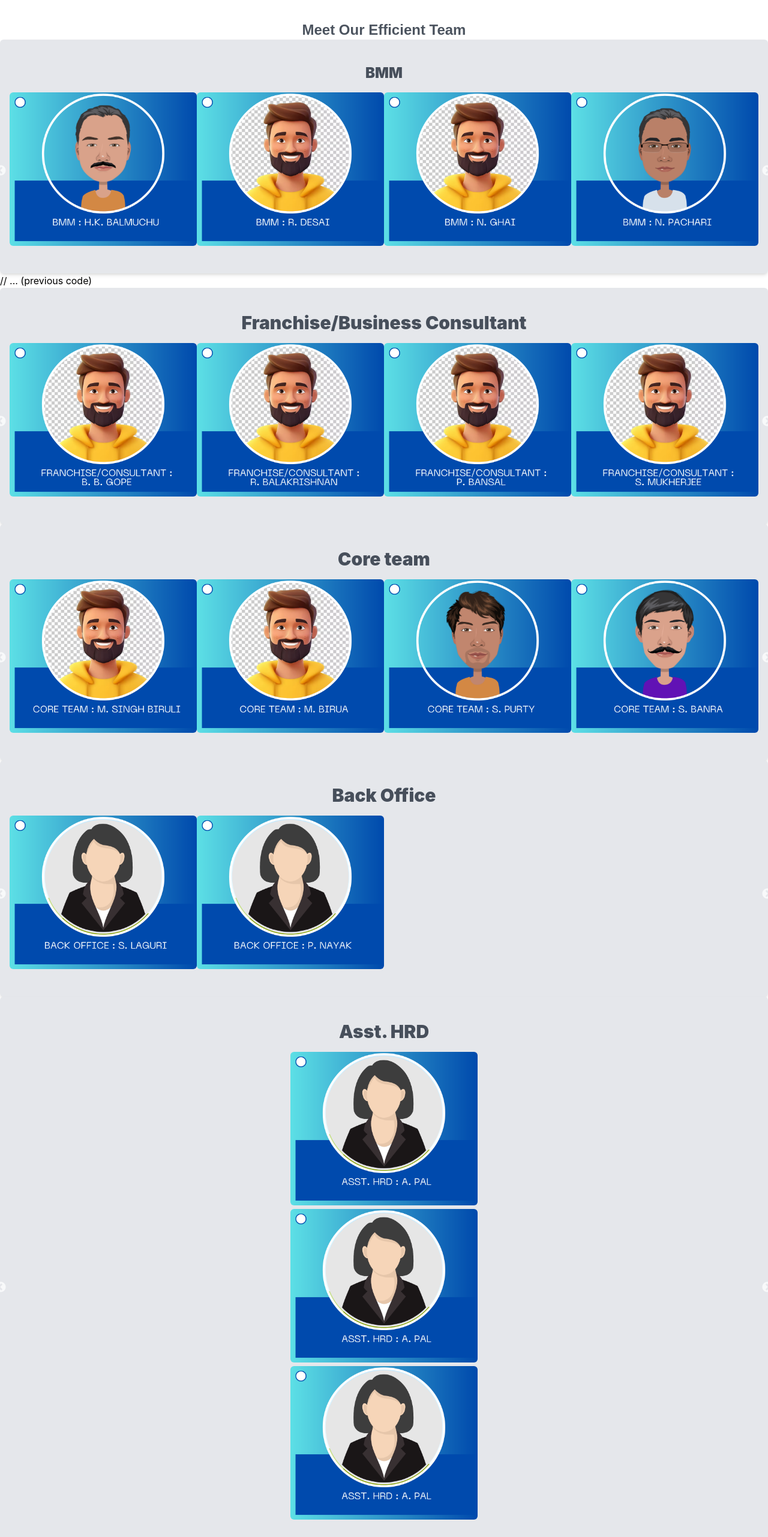
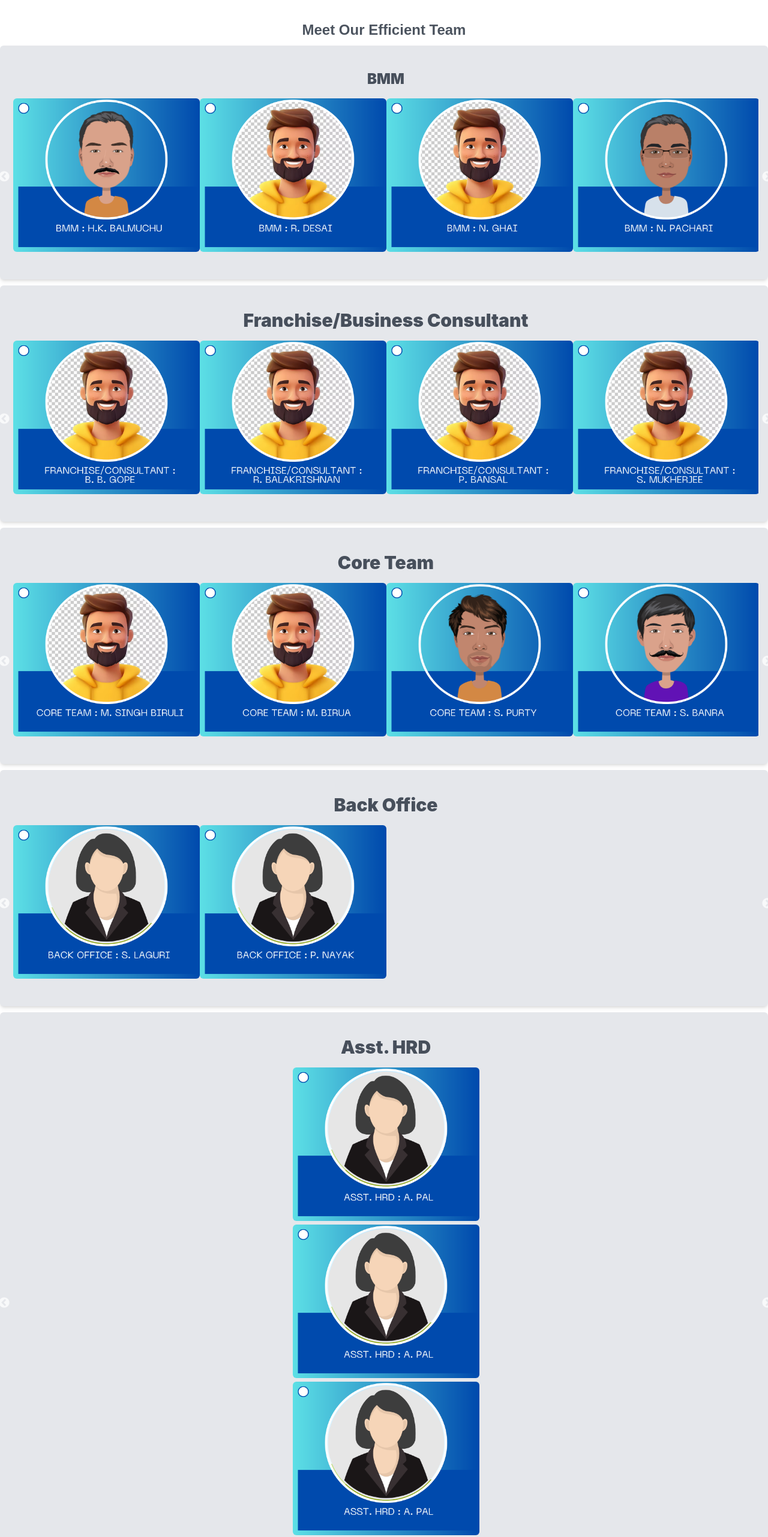
Before and after one commit to centum-world/mining-rig-portfolio, a React (Vite) app: page /white-paper in a window 1280 px wide. Shown: the part 2547-5110 px from the top of the page at 60% size. Built offline with nearby package versions, Linux system fonts and the light colour scheme.

Commit message:
spelling on card

```diff
--- a/src/components/WhitePaperLowerSection.jsx
+++ b/src/components/WhitePaperLowerSection.jsx
@@ -16,13 +16,6 @@ import { BackOffice } from "../utils/constant";
 import { AsstHRD } from "../utils/constant";
 
 const WhitePaperLowerSection = () => {
-
-  const [selectedState, setSelectedState] = useState("");
-  const [selectedValue, setSelectedValue] = useState("");
-  const [selectedFranchiseValue, setSelectedFranchiseValue] = useState();
-
-  const states = allState.states.map((stateData) => stateData.state);
-
 
   const darkModeEnabled = useSelector(selectDarkMode);
 
@@ -63,7 +56,7 @@ const WhitePaperLowerSection = () => {
       <div
         className={`${
           darkModeEnabled ? "bg-gray-800" : "bg-gray-200"
-        } w-full h-auto space-y-4 flex flex-col  py-10 px-4 bg-gradient-to-custom rounded-md shadow-md`}
+        } w-full h-auto space-y-4 flex flex-col pl-[22px] mt-[10px]  py-10 px-4 bg-gradient-to-custom rounded-md shadow-md`}
       >
         <p
           className={`${
@@ -87,13 +80,12 @@ const WhitePaperLowerSection = () => {
           ))}
         </Slider>
       </div>
-      // ... (previous code)
 
 {/* Franchise Section */}
 <div
   className={`${
     darkModeEnabled ? "bg-gray-800" : "bg-gray-200"
-  } w-full h-auto bg-gradient-to-custom  space-y-4 py-10 px-4 rounded-md shadow-md`}
+  } w-full h-auto bg-gradient-to-custom pl-[22px] mt-[10px] space-y-4 py-10 px-4 rounded-md shadow-md`}
 >
   <p
     className={`${
@@ -122,14 +114,14 @@ const WhitePaperLowerSection = () => {
 <div
   className={`${
     darkModeEnabled ? "bg-gray-800" : "bg-gray-200"
-  } w-full h-auto bg-gradient-to-custom space-y-4 py-10 px-4 rounded-md shadow-md`}
+  } w-full h-auto bg-gradient-to-custom pl-[22px] mt-[10px] space-y-4 py-10 px-4 rounded-md shadow-md`}
 >
   <p
     className={`${
       darkModeEnabled ? "text-white" : "text-gray-800"
     }  text-gray-800 text-opacity-80 text-center font-black text-xl md:text-3xl lg:text-3xl`}
   >
-    Core team
+    Core Team
   </p>
   <Slider {...sliderSettings}>
     {Management.map((items, index) => (
@@ -151,7 +143,7 @@ const WhitePaperLowerSection = () => {
 <div
   className={`${
     darkModeEnabled ? "bg-gray-800" : "bg-gray-200"
-  } w-full h-auto bg-gradient-to-custom space-y-4 py-10 px-4 rounded-md shadow-md`}
+  } w-full h-auto bg-gradient-to-custom pl-[22px] mt-[10px] space-y-4 py-10 px-4 rounded-md shadow-md`}
 >
   <p
     className={`${
@@ -180,7 +172,7 @@ const WhitePaperLowerSection = () => {
 <div
   className={`${
     darkModeEnabled ? "bg-gray-800" : "bg-gray-200"
-  } w-full h-auto bg-gradient-to-custom space-y-4 py-10 px-4 rounded-md shadow-md`}
+  } w-full h-auto bg-gradient-to-custom pl-[22px] mt-[10px] space-y-4 py-10 px-4 rounded-md shadow-md`}
 >
   <p
     className={`${
@@ -209,7 +201,7 @@ const WhitePaperLowerSection = () => {
 <div
   className={`${
     darkModeEnabled ? "bg-gray-800" : "bg-gray-200"
-  } w-full h-auto bg-gradient-to-custom space-y-4 py-10 px-4 rounded-md shadow-md`}
+  } w-full h-auto bg-gradient-to-custom pl-[22px] mt-[10px] space-y-4 py-10 px-4 rounded-md shadow-md`}
 >
   <p
     className={`${
@@ -238,21 +230,21 @@ const WhitePaperLowerSection = () => {
 <div
   className={`${
     darkModeEnabled ? "bg-gray-800" : "bg-gray-200"
-  } w-full h-auto bg-gradient-to-custom space-y-4 py-10 px-4 rounded-md  shadow-md`}
+  } w-full h-auto bg-gradient-to-custom pl-[22px] mt-[10px] space-y-4 py-10 px-4 rounded-md  shadow-md`}
 >
   <p
     className={`${
       darkModeEnabled ? "text-white" : "text-gray-800"
     }  text-gray-800 text-opacity-80 text-center font-tomorrow font-semibold text-xl md:text-3xl lg:text-3xl`}
   >
-    Technical
+    Technical/Software
   </p>
   <p
     className={`${
       darkModeEnabled ? "text-white" : "text-gray-800"
     }  md:text-start lg:text-start  text-gray-800 text-opacity-80  font-tomorrow font-medium text-lg px-4`}
   >
-    Saas, AI Apps Development, NFT
+    SaaS, AI Apps Development, NFT
   </p>
   <Slider {...sliderSettings}>
     {Technical.map((items, index) => (
@@ -273,7 +265,7 @@ const WhitePaperLowerSection = () => {
       darkModeEnabled ? "text-white" : "text-gray-800"
     }  md:text-start lg:text-start  text-gray-800 text-opacity-80  font-tomorrow font-medium text-lg px-4`}
   >
-    Saas, AI Apps Development, NFT
+    SaaS, AI Apps & Blockchain Dev
   </p>
   <Slider {...sliderSettings}>
     {Technical2.map((items, index) => (
@@ -295,7 +287,7 @@ const WhitePaperLowerSection = () => {
 <div
   className={`${
     darkModeEnabled ? "bg-gray-800" : "bg-gray-200"
-  } w-full h-auto bg-gradient-to-custom md:p-20 lg:-20 space-y-6 py-10 px-4 rounded-md shadow-md`}
+  } w-full h-auto bg-gradient-to-custom pl-[22px] mt-[10px] mb-[10px] md:p-20 lg:-20 space-y-6 py-10 px-4 rounded-md shadow-md`}
 >
   <p
     className={`${
```
